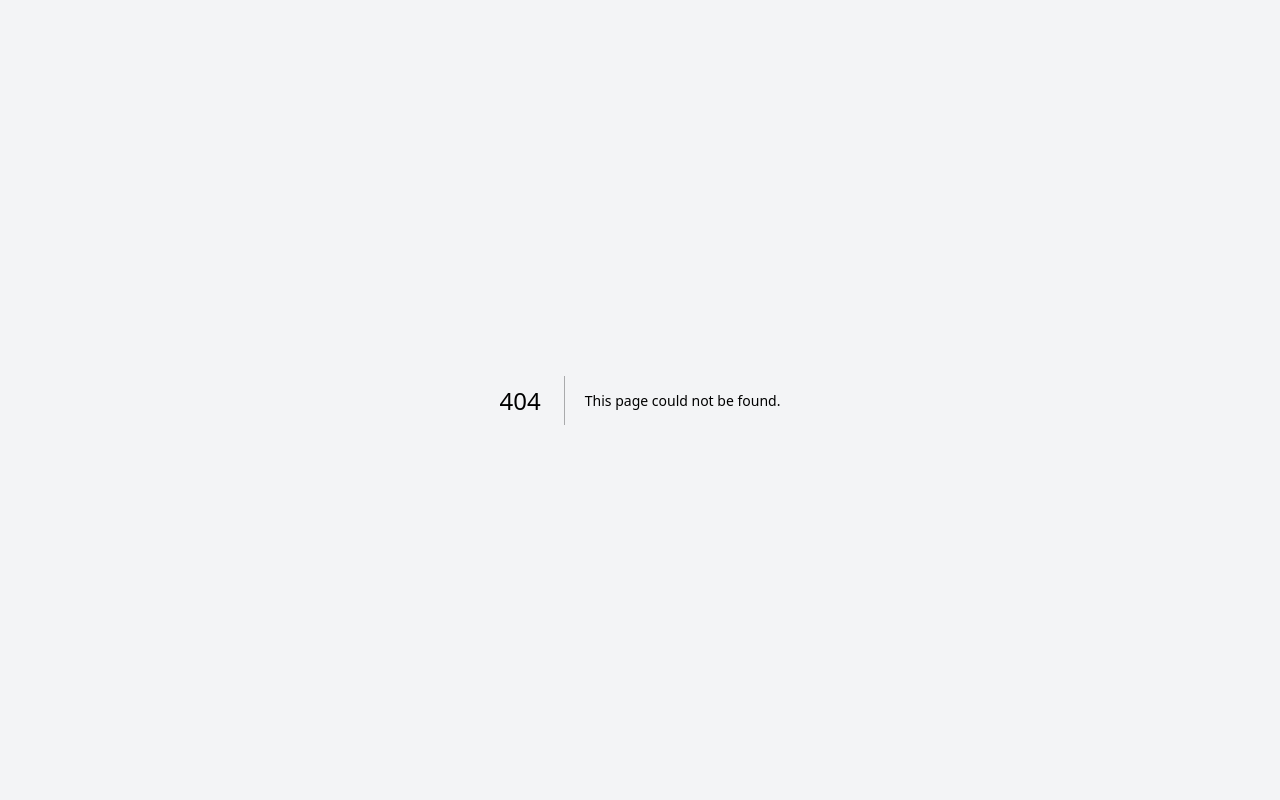
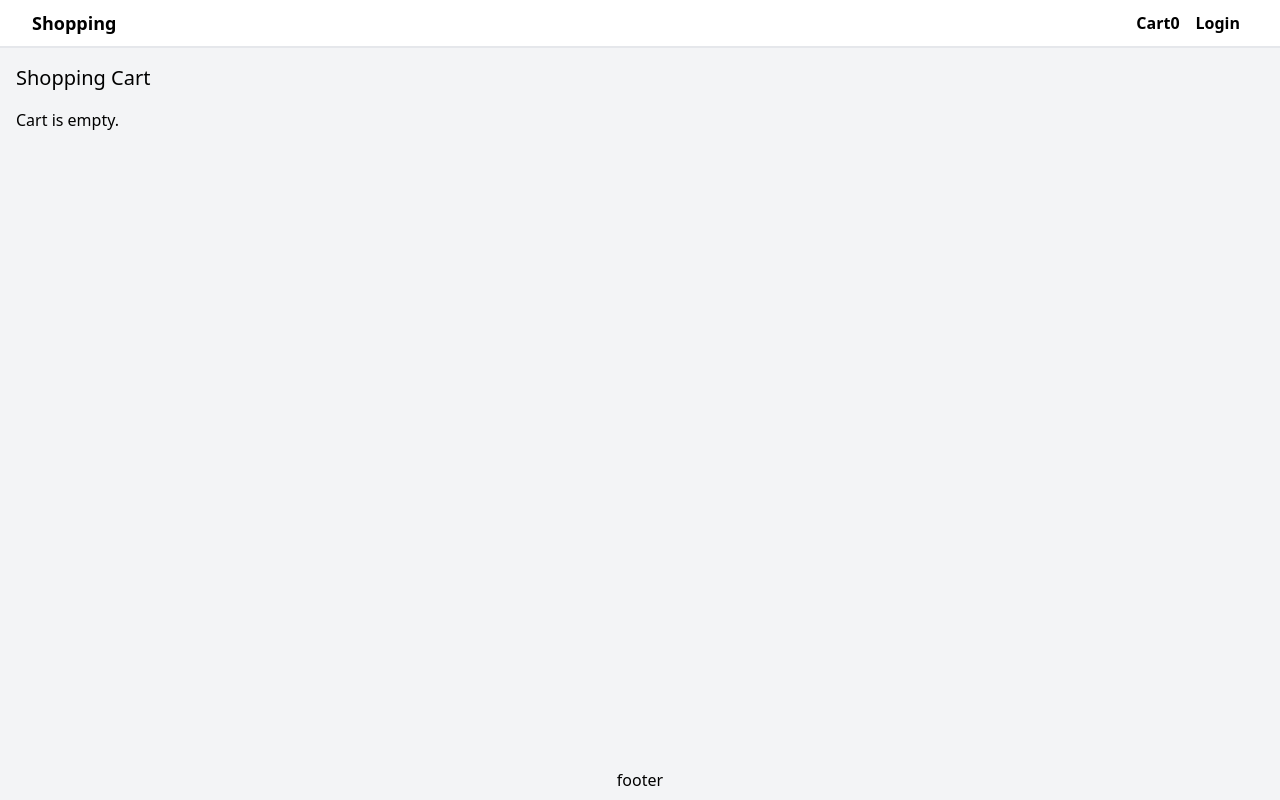
Before and after one commit to Reza0101/shopify-nextjs, a Next.js app: page /cart in a window 1280 px wide. Before the commit this address had no page. Built offline with nearby package versions, Linux system fonts and the light colour scheme.

Commit message:
create cart page

```diff
--- /dev/null
+++ b/pages/cart.tsx
@@ -0,0 +1,24 @@
+import Layout from "@/components/Layout";
+import { useContext } from "react";
+import { CartContext } from "@/context/cart";
+
+const Cart = () => {
+  const { state, dispatch } = useContext(CartContext);
+
+  const { cart: {cartItems} } = state;
+
+  console.log(cartItems);
+
+  return (
+    <Layout title="Shopping Cart">
+      <h1 className="mb-4 text-xl">Shopping Cart</h1>
+      {!!cartItems.length ? (
+        <div>Cart is not empty.</div>
+      ) : (
+        <div>Cart is empty.</div>
+      )}
+    </Layout>
+  );
+};
+
+export default Cart;
--- a/pages/product/[slug].tsx
+++ b/pages/product/[slug].tsx
@@ -22,6 +22,10 @@ const ProductPage = () => {
     );
 
     const qty = existingItem ? existingItem.qty + 1 : 1
+
+    if (product.count < qty) {
+      return true
+    }
 
     dispatch({ type: "ADD_ITEMS", payload: { ...product, qty } })
 
```
